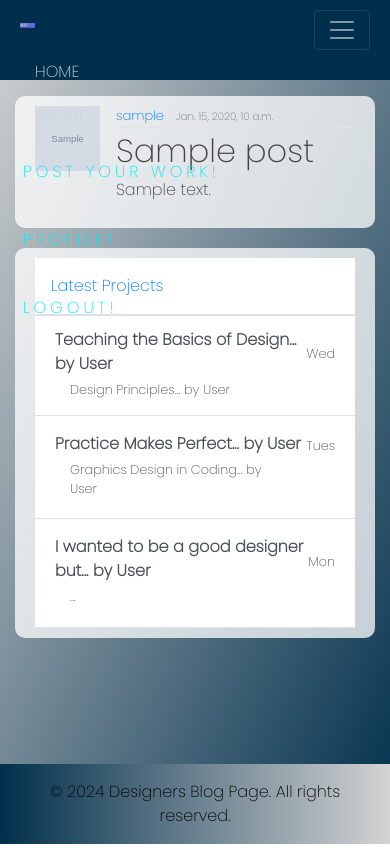
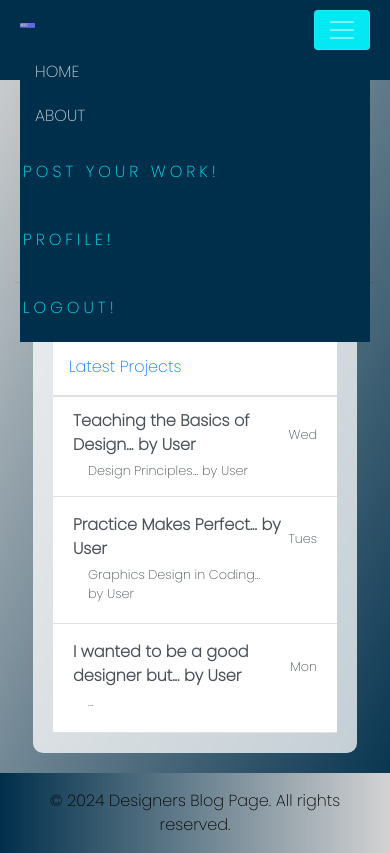
Before and after one commit to OwenD-24/Graphic-Design-Blog, a Django app: page / in a window 390 px wide, after a click that opens the changed part. Run offline with Django 4.2, Linux system fonts and the light colour scheme; a user stored in the database is signed in; tables that the repository leaves empty hold one stand-in row (values such as "Sample post"); grey boxes marked "Sample" are stand-in pictures; some libraries are stand-ins or nearby versions.

Commit message:
UPDATE: Updated css stylings trying to make it more responive, also added a <hr> element to home.html to help with the styling

```diff
--- a/blog/static/blog/main.css
+++ b/blog/static/blog/main.css
@@ -48,17 +48,49 @@ ul {
     font-weight: 500;
 }
 
+/* For mobile responsiveness */
+@media (max-width: 768px) {
+    .site-header .navbar {
+        flex-direction: column;
+        align-items: center;
+    }
+
+    .site-header .navbar-brand img {
+        max-width: 150px;
+        height: auto;
+    }
+
+    .site-header .navbar-toggler {
+        background-color: #03e9f4;
+    }
+
+    .navbar-collapse {
+        background-color: #002f4b;
+    }
+
+    .navbar-collapse .nav-link {
+        color: #ffffff;
+        padding: 10px 20px;
+    }
+
+    .navbar-collapse .nav-link:hover {
+        color: #03e9f4;
+    }
+}
+
 /*--------------------------------Content Section */
 .content-section {
-    background: rgba(255, 255, 255, 0.75); /* 75% opacity white background */
-    padding: 10px 20px;
+    background: rgba(255, 255, 255, 0.75);
+    padding: 20px;
     border-radius: 10px;
-    margin-bottom: 20px;
+    margin: 20px auto;
+    max-width: 90%;
 }
 
 /*--------------------------------Article Styling */
 .article-title {
     color: #444444;
+    margin: 0 0 10px;
 }
 
 a.article-title:hover {
@@ -68,6 +100,16 @@ a.article-title:hover {
 
 .article-content {
     white-space: pre-line;
+    margin-bottom: 10px;
+}
+
+.article-box {
+    display: flex;
+    align-items: flex-start;
+    margin: 15px 0;
+    padding: 15px;
+    border-radius: 8px;
+    box-shadow: 0 2px 8px rgba(0, 0, 0, 0.1);
 }
 
 .article-img {
@@ -102,10 +144,12 @@ a.article-title:hover {
     width: 125px;
     margin-right: 20px;
     margin-bottom: 16px;
+    transition: transform 0.3s;
 }
 
 .account-heading {
     font-size: 2.5rem;
+    transform: scale(1.05);
 }
 
 /*--------------------------------Authentication Links Styling */
@@ -142,7 +186,6 @@ button {
 button:hover {
     opacity: 0.7;
     background: none;
-
 }
 
 button:focus {
--- a/blog/templates/blog/home.html
+++ b/blog/templates/blog/home.html
@@ -1,6 +1,5 @@
 {% extends 'blog/base.html' %}
 {% block content %}
-
   {% for posts in posts %}
   <article class="media content-section">
     <img class="rounded-cirlce article-img" src="{{ posts.author.profile.image.url }}" alt="">
@@ -10,9 +9,10 @@
         <small class="text-muted">{{ posts.date_posted }}</small>
       </div>
       <h2><a class="article-title" href="{% url 'blog-detail' posts.id %}">{{ posts.title }}</a></h2>
-              <p class="article-content">{{ posts.content }}</p>
+      <p class="article-content">{{ posts.content|truncatewords:30}}</p>
     </div>
     <br>
   </article>
+  <hr>
   {% endfor  %}
 {% endblock content %}
--- a/users/templates/users/profile.html
+++ b/users/templates/users/profile.html
@@ -6,7 +6,7 @@
 <link rel="stylesheet" href="https://cdnjs.cloudflare.com/ajax/libs/font-awesome/4.7.0/css/font-awesome.min.css">
 
 <div class="cardd">
-    <div class="m-b-25"> <img class="rounded-circle account-img" id="profile-img" src="{{ user.profile.image.url }}"
+    <div class="m-b-25"> <img class="rounded-square account-img" id="profile-img" src="{{ user.profile.image.url }}"
             class="img-radius" alt="User-Profile-Image"> </div>
 
     <h1 id="profile-h1">{{user.username|title}}</h1>
```
Lines whose indentation alone changed are shown as unchanged.
